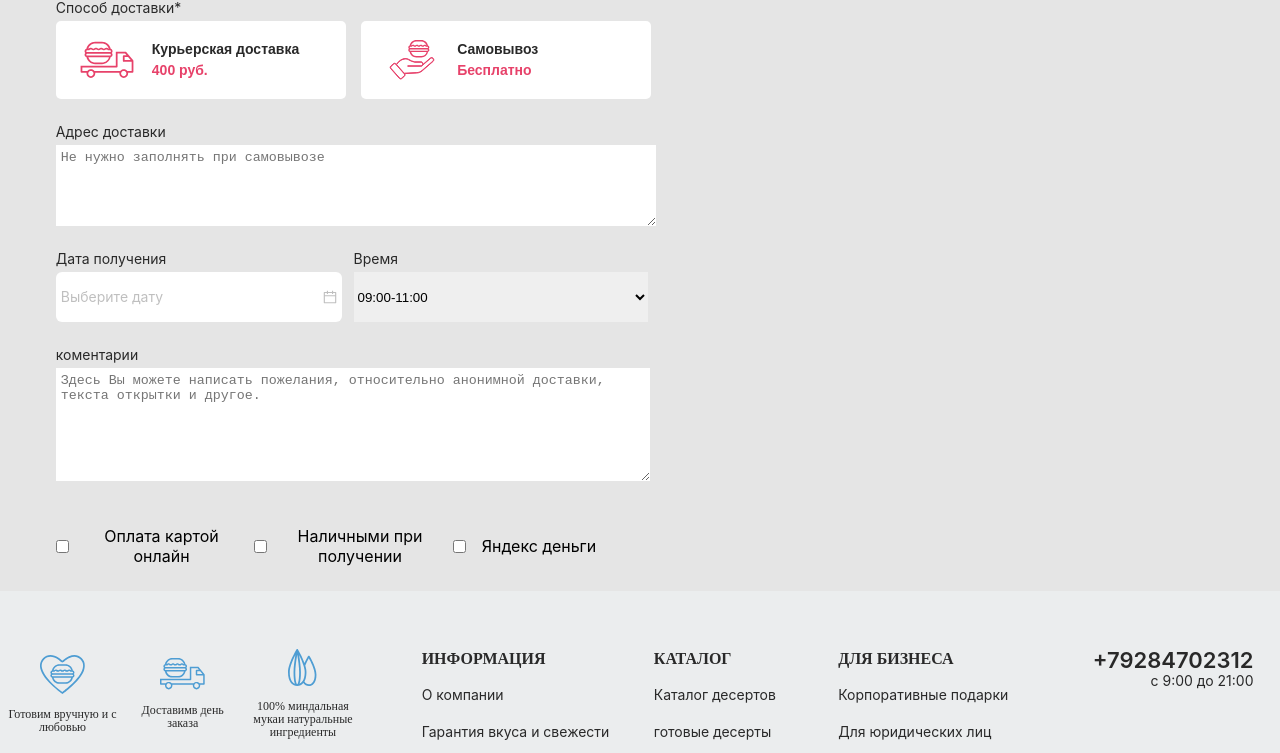
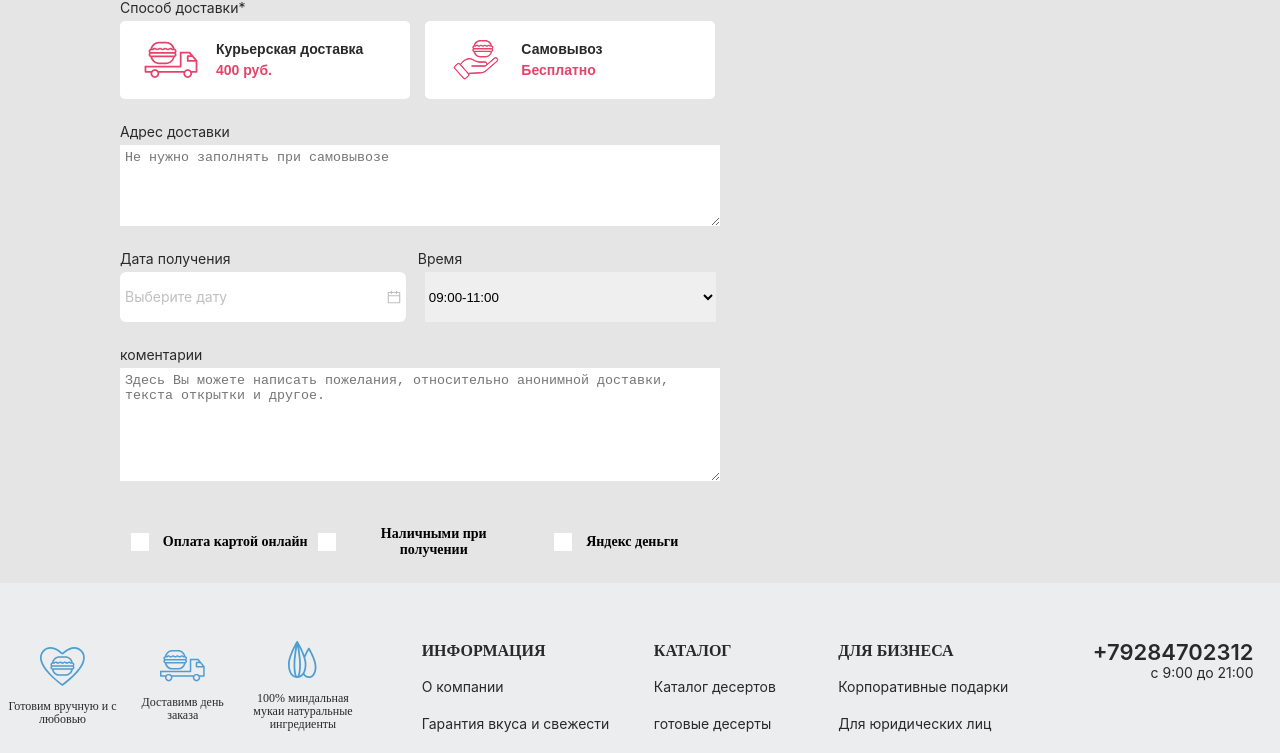
Before and after one commit to kudinov-andrej/sweet, a React (Create React App) app: page /#/basket in a window 1280 px wide. Shown: the part 754-1507 px from the top of the page. Built offline with nearby package versions, Linux system fonts and the light colour scheme.

Commit message:
стилизовал чекбоксы, исправил стили формы

```diff
--- a/src/App.css
+++ b/src/App.css
@@ -1547,6 +1547,7 @@ header {
   margin: 0;
   padding: 0;
   width: 46.52%;
+  margin-left: 9.375%;
   background: #E5E5E5;
   display: flex;
   flex-direction: column;
@@ -1626,7 +1627,6 @@ header {
   padding: 0;
   width: 100%;
   max-width: 670px;
-  margin-left: 9.375%;
   margin-right: 30px;
   margin-bottom: 20px;
   background: #FFFFFF;
@@ -1748,7 +1748,6 @@ header {
   flex-direction: column;
   width: 100%;
   max-width: 670px;
-  margin-left: 9.375%;
   align-items: center;
   justify-content: space-between;
   align-self: flex-start;
@@ -1783,6 +1782,11 @@ header {
   max-width: 670px;
 }
 
+.basket__checkbox-box {
+  margin: 0;
+  padding: 0;
+}
+
 .basket__input-box {
   margin: 0;
   padding: 0;
@@ -1823,9 +1827,10 @@ header {
   border: none;
   min-height: 50px;
   margin-right: 14px;
-  width: 99%;
+  width: 98%;
   margin-bottom: 24px;
 }
+
 
 .basket__form-input_typy_phone {
   margin-right: 0;
@@ -1895,7 +1900,7 @@ header {
   padding-top: 5px;
   padding-left: 5px;
   width: 100%;
-  max-width: 670px;
+  max-width: 665px;
   height: 76px;
   margin-bottom: 24px;
 }
@@ -1913,28 +1918,91 @@ header {
 
 .basket__form-input_typy_time {
   margin-right: 0;
+  margin-left: 7px;
 }
 
 .basket__form-input_typy_comments {
   height: 108px;
   padding-left: 5px;
   padding-top: 5px;
+  width: 100%;
+  max-width: 665px;
+  margin-right: 0;
+}
+
+.basket__checkbox-box {
+  display: flex;
+  flex-direction: row;
+  justify-content: space-between;
+  gap: 42px;
+  width: 100%;
+  max-width: 670px;
 }
 
 .basket__checkbox-conteiner {
   display: flex;
   flex-direction: row-reverse;
   align-items: center;
-  justify-content: flex-end;
+  justify-content: space-around;
+  text-align: left;
   margin-top: 21px;
   margin-bottom: 25px;
   width: 250px;
 
 }
 
+
 .basket__form-checkbox {
-  margin: 0;
-  padding: 0;
-  margin-right: 16px;
-
-}
+  position: absolute;
+  z-index: -1;
+}
+
+.basket__form-checkbox-label {
+  margin: 0;
+  padding: 0;
+  display: inline-flex;
+  align-items: center;
+  user-select: none;
+  text-align: center;
+  color: #000;
+  max-width: 220px;
+  font-family: Montserrat;
+  font-size: 14px;
+  font-style: normal;
+  font-weight: 600;
+  line-height: normal;
+}
+
+.basket__form-checkbox-label:last-child {
+  margin-right: 0;
+
+}
+
+.basket__form-checkbox-label:hover {
+  cursor: pointer;
+}
+
+.basket__form-checkbox-label::before {
+  content: '';
+  border: 1px solid rgba(41, 41, 41, 0.10);
+  background: #FFFFFF;
+  display: inline-block;
+  width: 18px;
+  height: 18px;
+  margin-right: 14px;
+  flex-shrink: 0;
+  flex-grow: 0;
+  border: none;
+
+}
+
+.basket__form-checkbox:checked+.basket__form-checkbox-label::before {
+  width: 18px;
+  height: 18px;
+  background: #E7426A;
+  background-image: url("./image/VectorCheckbox.svg");
+  background-repeat: no-repeat;
+  background-position: center center;
+  background-size: contain;
+
+}
--- a/src/basketPage/BasketPage.jsx
+++ b/src/basketPage/BasketPage.jsx
@@ -30,6 +30,7 @@ function BasketPage(props) {
 
                     <p className='basket__info'>{props.cartItems.length} макаронс /  {props.getTotalPrice()} рублей</p>
                 </div>
+                <div className='basket__buy-block'></div>
                 <ProductList
                     cartItems={props.cartItems}
                     quantity={props.quantity}
@@ -44,17 +45,17 @@ function BasketPage(props) {
                     <form className='basket__form-conteiner'>
                         <div className='basket__input-box'>
                             <div className='basket__input-conteiner'>
-                                <label for="basket__form-input_typy_name" className='basket__form-label'>Ваше имя*</label>
+                                <label htmlFor="basket__form-input_typy_name" className='basket__form-label'>Ваше имя*</label>
                                 <input type='text' className='basket__form-input basket__form-input_typy_name' id="basket__form-input_typy_name" placeholder='Укажите имя' required minLength={4} maxLength={70} />
                             </div>
                             <div className='basket__input-conteiner'>
-                                <label for="basket__form-input_typy_phone" className='basket__form-label'>Ваш телефон*</label>
+                                <label htmlFor="basket__form-input_typy_phone" className='basket__form-label'>Ваш телефон*</label>
                                 <input type='tel' className='basket__form-input basket__form-input_typy_phone' id="basket__form-input_typy_phone" placeholder='+7 (___) ___-__-__' required minLength={11} maxLength={11} />
                             </div>
                         </div>
                         <div className='basket__input-box'>
                             <div className='basket__input-conteiner' id="basket__form-input_typy_button">
-                                <label for="basket__form-input_typy_button" className='basket__form-label'>Способ доставки*</label>
+                                <label htmlFor="basket__form-input_typy_button" className='basket__form-label'>Способ доставки*</label>
                                 <button type='button' className='basket__form-button'>
                                     <img className='basket__form-button-img' src={DeliveryImg} alt='картинка машинки' />
                                     <div className='basket__form-button-info'>
@@ -72,12 +73,12 @@ function BasketPage(props) {
                             </button>
                         </div>
                         <div className='basket__input-conteiner'>
-                            <label for="basket__form-input_typy_address" className='basket__form-label'>Адрес доставки</label>
+                            <label htmlFor="basket__form-input_typy_address" className='basket__form-label'>Адрес доставки</label>
                             <textarea rows="3" className='basket__form-input basket__form-input_typy_address' id="basket__form-input_typy_address" placeholder='Не нужно заполнять при самовывозе' required minLength={20} maxLength={180} />
                         </div>
                         <div className='basket__input-box'>
                             <div className='basket__input-conteiner'>
-                                <label for="basket__form-input_typy_date" className='basket__form-label'>Дата получения</label>
+                                <label htmlFor="basket__form-input_typy_date" className='basket__form-label'>Дата получения</label>
                                 <DatePicker className='basket__form-input basket__form-input_typy_date' id="basket__form-input_typy_date" placeholder='Выберите дату'>
                                     <select defaultValue={currentDate} className='basket__form-input basket__form-input_typy_date' >
                                         {dates.map(d => <Option key={d}>{d.toLocaleDateString()}</Option>)}
@@ -85,7 +86,7 @@ function BasketPage(props) {
                                 </DatePicker>
                             </div>
                             <div className='basket__input-conteiner'>
-                                <label for="basket__form-input_typy_time" className='basket__form-label'>Время</label>
+                                <label htmlFor="basket__form-input_typy_time" className='basket__form-label'>Время</label>
                                 <select className='basket__form-input    basket__form-input_typy_time' id="basket__form-input_typy_time">
                                     <option className='basket__form-input_option'>09:00-11:00</option>
                                     <option className='basket__form-input_option'>11:00-13:00</option>
@@ -97,21 +98,21 @@ function BasketPage(props) {
                             </div>
                         </div>
                         <div className='basket__input-conteiner'>
-                            <label for="basket__form-input_typy_comments" className='basket__form-label'>коментарии</label>
+                            <label htmlFor="basket__form-input_typy_comments" className='basket__form-label'>коментарии</label>
                             <textarea rows="5" className='basket__form-input basket__form-input_typy_comments' id="basket__form-input_typy_comments" placeholder='Здесь Вы можете написать пожелания, относительно анонимной доставки, текста открытки и другое.' required minLength={20} maxLength={180} />
                         </div>
                         <div className='basket__input-box'>
                             <div className='basket__checkbox-conteiner'>
-                                <label for="basket__form-input_typy_checkbox" className='basket__form-checkbox'>Оплата картой онлайн</label>
-                                <input type='checkbox' className='basket__form-checkbox basket__form-checkbox_typy_name' id="basket__form-checkbox_typy_name" required />
+                                <input type='checkbox' className='basket__form-checkbox basket__form-checkbox_typy_name' id="basket__form-input_typy_pay" required />
+                                <label htmlFor="basket__form-input_typy_pay" className='basket__form-checkbox-label'>Оплата картой онлайн</label>
                             </div>
                             <div className='basket__checkbox-conteiner'>
-                                <label for="basket__form-checkbox_typy_phone" className='basket__form-checkbox'>Наличными при получении</label>
-                                <input type='checkbox' className='basket__form-checkbox ' id="basket__form-checkbox_typy_phone" required />
+                                <input type='checkbox' className='basket__form-checkbox' id="basket__form-checkbox_typy_cash" required />
+                                <label htmlFor="basket__form-checkbox_typy_cash" className='basket__form-checkbox-label'>Наличными при получении</label>
                             </div>
                             <div className='basket__checkbox-conteiner'>
-                                <label for="basket__form-checkbox_typy_phone" className='basket__form-checkbox'>Яндекс деньги</label>
-                                <input type='checkbox' className='basket__form-checkbox' id="basket__form-checkbox_typy_phone" required />
+                                <input type='checkbox' className='basket__form-checkbox' id="basket__form-checkbox_typy_yandex" required />
+                                <label htmlFor="basket__form-checkbox_typy_yandex" className='basket__form-checkbox-label'>Яндекс деньги</label>
                             </div>
                         </div>
                     </form>
```
Also changed, not shown: src/image/VectorCheckbox.svg (added).
